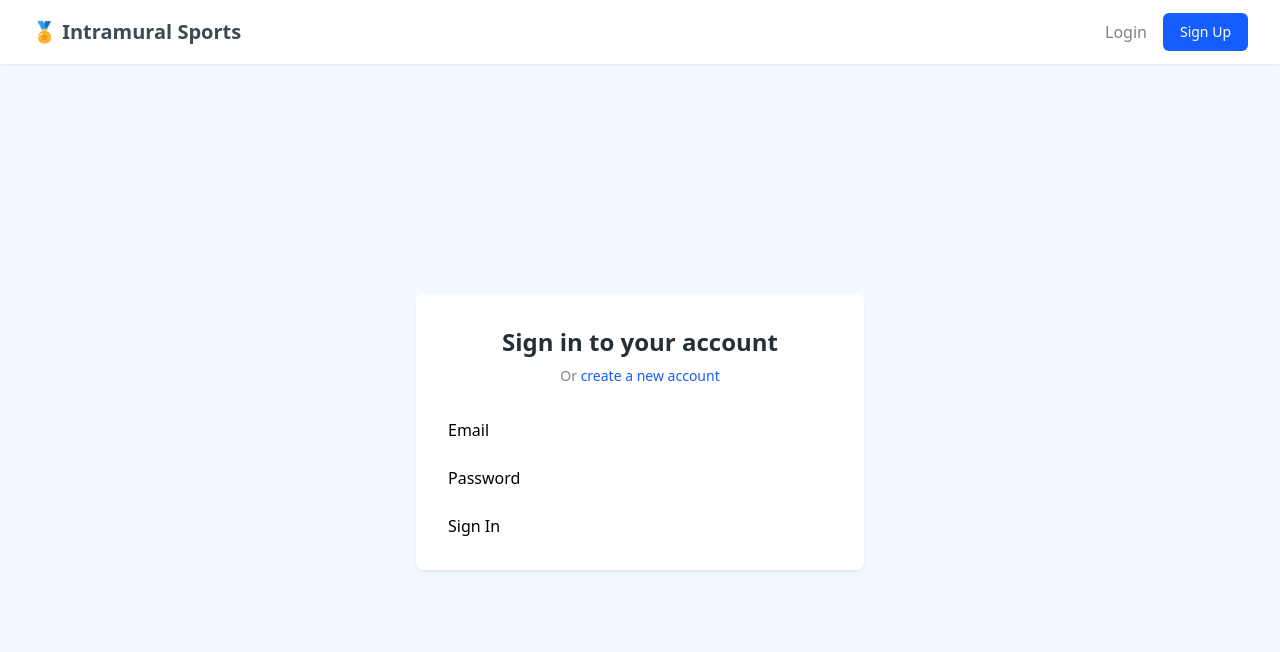
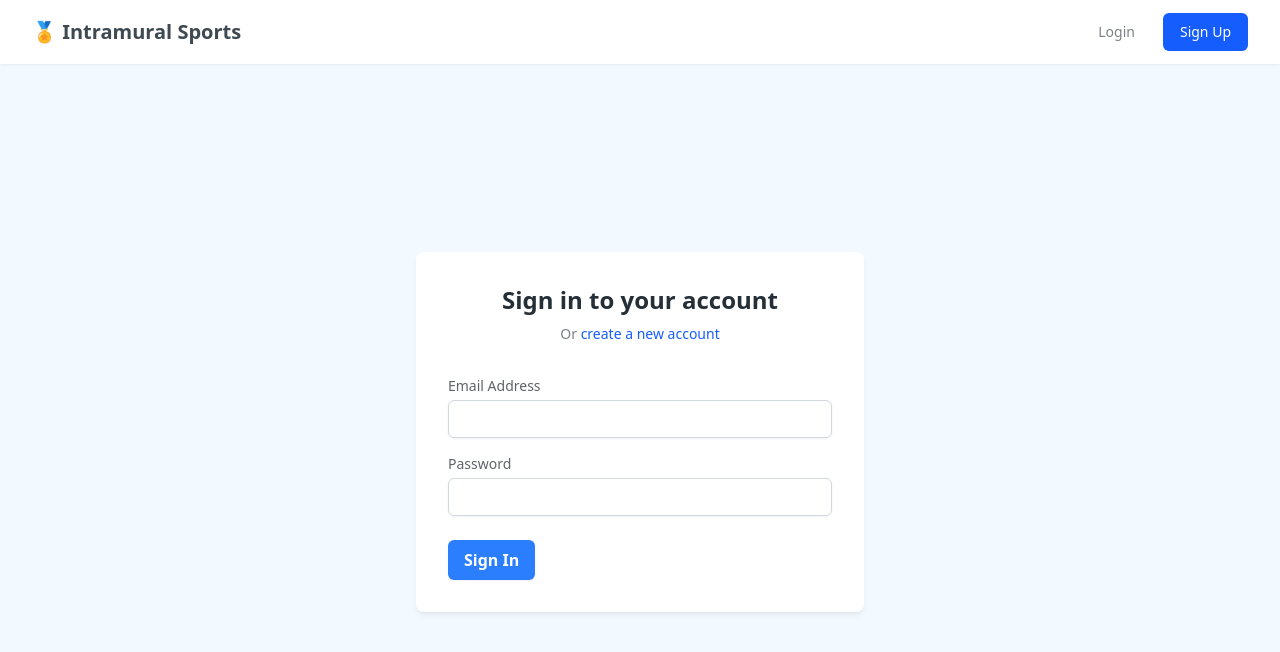
Before and after one commit to alasdairwood04/Intramural-Sport-App, a React (Vite) app in the folder client/: page /login in a window 1280 px wide. Shown: the top 652 px of the page. Built offline with nearby package versions, Linux system fonts and the light colour scheme; no server answers.

Commit message:
changed components to see if data working

```diff
--- a/client/src/components/layout/Navbar.jsx
+++ b/client/src/components/layout/Navbar.jsx
@@ -1,37 +1,40 @@
-import { Link } from 'react-router-dom';
-// We'll create the useAuth hook next
-// import { useAuth } from '../../hooks/useAuth';
+import { Link, useNavigate } from 'react-router-dom';
+import { useAuth } from '../../hooks/useAuth';
 
 const Navbar = () => {
-  // const { user, logout } = useAuth(); // Example of how we'll use it later
-  const user = null; // Placeholder
+  const { user, logout } = useAuth();
+  const navigate = useNavigate();
+
+  const handleLogout = async () => {
+    await logout();
+    navigate('/login');
+  };
 
   return (
     <header className="bg-white shadow-sm sticky top-0 z-50">
       <div className="container mx-auto px-4 sm:px-6 lg:px-8">
         <div className="flex items-center justify-between h-16">
           <div className="flex-shrink-0">
-            <Link to="/" className="text-xl font-semibold text-gray-800">
+            <Link to={user ? "/dashboard" : "/"} className="text-xl font-semibold text-gray-800">
               🏅 Intramural Sports
             </Link>
           </div>
           <nav className="flex items-center space-x-4">
             {user ? (
               <>
-                <Link to="/dashboard" className="text-gray-600 hover:text-gray-900">
-                  Dashboard
-                </Link>
-                <span className="text-gray-700">{user.email}</span>
+                <span className="text-gray-700 hidden sm:block">
+                  Welcome, {user.first_name}
+                </span>
                 <button
-                  // onClick={logout}
-                  className="text-gray-600 hover:text-gray-900"
+                  onClick={handleLogout}
+                  className="px-4 py-2 border border-transparent text-sm font-medium rounded-md text-blue-700 bg-blue-100 hover:bg-blue-200"
                 >
                   Logout
                 </button>
               </>
             ) : (
               <>
-                <Link to="/login" className="text-gray-600 hover:text-gray-900">
+                <Link to="/login" className="text-gray-600 hover:text-gray-900 px-3 py-2 rounded-md text-sm font-medium">
                   Login
                 </Link>
                 <Link
--- a/client/src/features/auth/LoginForm.jsx
+++ b/client/src/features/auth/LoginForm.jsx
@@ -1,7 +1,10 @@
+// alasdairwood04/intramural-sport-app/Intramural-Sport-App-99e1da5415a846419501e81dab912798cc11b8c9/client/src/features/auth/LoginForm.jsx
 import { useForm } from 'react-hook-form';
 import { useAuth } from '../../hooks/useAuth';
 import { useNavigate } from 'react-router-dom';
 import { useState } from 'react';
+import Input from '../../components/common/Input';
+import Button from '../../components/common/Button';
 
 const LoginForm = () => {
   const { login } = useAuth();
@@ -19,41 +22,24 @@ const LoginForm = () => {
       await login(data);
       navigate('/dashboard');
     } catch (error) {
-            setServerError('Login failed. Please try again.');
-            console.error('Login error:', error);
+      setServerError(error.response?.data?.error || 'Invalid email or password.');
     }
   };
 
   return (
-        <form onSubmit={handleSubmit(onSubmit)} className="space-y-6">
-            {/* Email Field */}
-            <div>
-                <label htmlFor="email">Email</label>
-                <input
-                    id="email"
-                    type="email"
-                    {...register('email', { required: 'Email is required' })}
-                />
-                {errors.email && <p className="text-red-500 text-sm">{errors.email.message}</p>}
+    <form onSubmit={handleSubmit(onSubmit)} className="space-y-4">
+      <Input label="Email Address" name="email" type="email" register={register} errors={errors} required />
+      <Input label="Password" name="password" type="password" register={register} errors={errors} required />
+
+      {serverError && <p className="text-red-500 text-sm text-center">{serverError}</p>}
+
+      <div className="pt-2">
+        <Button type="submit" disabled={isSubmitting}>
+          {isSubmitting ? 'Signing in...' : 'Sign In'}
+        </Button>
       </div>
-            {/* Password Field */}
-            <div>
-                <label htmlFor="password">Password</label>
-                <input
-                    id="password"
-                    type="password"
-                    {...register('password', { required: 'Password is required' })}
-                />
-                {errors.password && <p className="text-red-500 text-sm">{errors.password.message}</p>}
-            </div>
-
-            <button type="submit" disabled={isSubmitting}>
-                {isSubmitting ? 'Signing in...' : 'Sign In'}
-            </button>
-            {serverError && <p className="text-red-500 text-sm">{serverError}</p>}
     </form>
-    )
-
+  );
 };
 
 export default LoginForm;
--- a/client/src/features/auth/RegisterForm.jsx
+++ b/client/src/features/auth/RegisterForm.jsx
@@ -36,7 +36,7 @@ const RegisterForm = () => {
 
     return ( // to register in user needs to put in email, password, firstName, lastName, studentId
         <form onSubmit={handleSubmit(onSubmit)} className="space-y-6">
-            <div className="grid grid-cols-1 md:grid-cols-2 gap-4">
+            <div className="grid grid-cols-1 md:grid-cols-1 gap-4">
                 <Input label="Email" name="email" register={register} errors={errors} required />
                 <Input label="Password" name="password" type="password" register={register} errors={errors} required />
                 <Input label="First Name" name="firstName" register={register} errors={errors} required />
@@ -50,6 +50,7 @@ const RegisterForm = () => {
                 {isSubmitting ? 'Registering...' : 'Create Account'}
             </Button>
         </div>
+        {serverError && <p className="text-red-500 text-sm">{serverError}</p>}
         </form>
   );
 };
--- a/client/src/pages/DashboardPage.jsx
+++ b/client/src/pages/DashboardPage.jsx
@@ -1,7 +1,23 @@
-const HomePage = () => {
+// alasdairwood04/intramural-sport-app/Intramural-Sport-App-99e1da5415a846419501e81dab912798cc11b8c9/client/src/pages/DashboardPage.jsx
+import { useAuth } from "../hooks/useAuth";
+
+const DashboardPage = () => {
+    const { user } = useAuth();
+
     return (
-        <div className="text-center py-16">HomePage Content</div>
-    )
-}
+        <div>
+            <h1 className="text-3xl font-bold text-gray-900">Dashboard</h1>
+            <p className="mt-2 text-lg text-gray-600">
+                Welcome back, {user?.first_name} {user?.last_name}!
+            </p>
+            <div className="mt-6">
+                <p>Your role is: <span className="font-semibold capitalize">{user?.role}</span></p>
+                <p>Your email is: <span className="font-semibold">{user?.email}</span></p>
+                <p>Your student ID is: <span className="font-semibold">{user?.student_id}</span></p>
+            </div>
+            {/* Dashboard content will go here */}
+        </div>
+    );
+};
 
-export default HomePage;
+export default DashboardPage;
```
Lines whose indentation alone changed are shown as unchanged.
